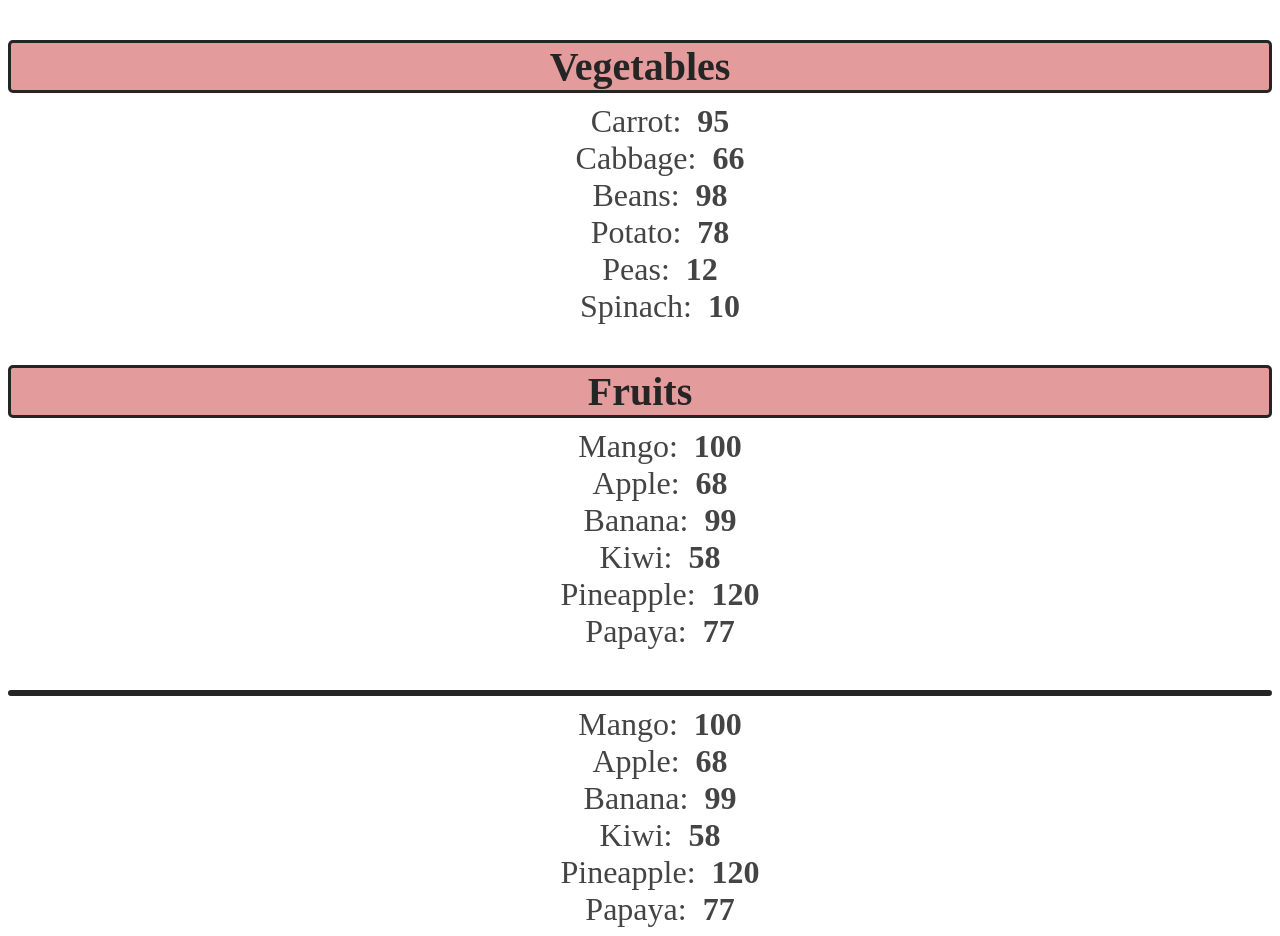
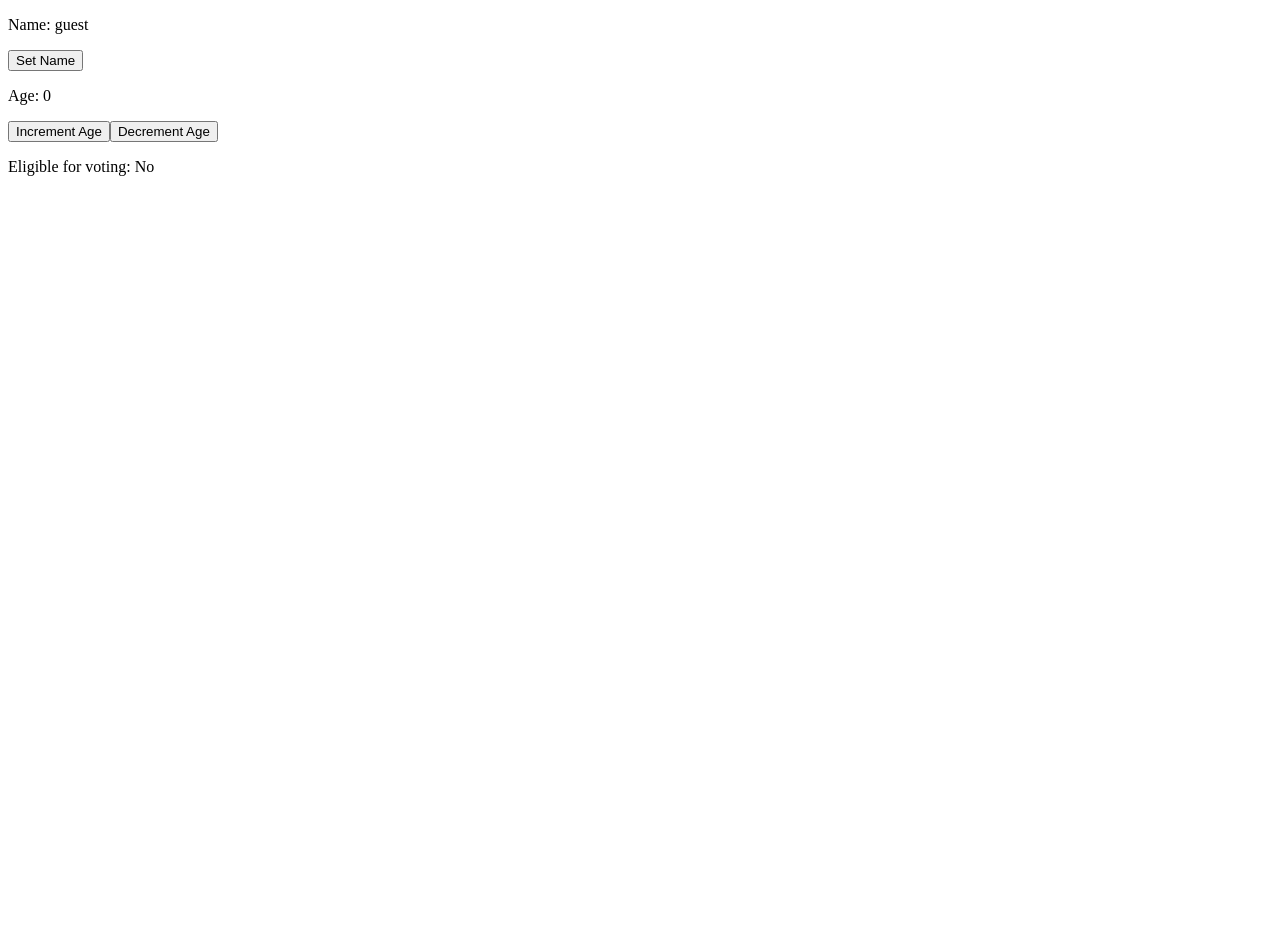
Before and after one commit to Sahil-Rawat-001/BasicReact-App, a React (Vite) app: page / in a window 1280 px wide. After the commit the page ends 800 px from the top, so only its background shows below. Built offline with nearby package versions, Linux system fonts and the light colour scheme.

Commit message:
add MyComponent comp and learn about useState hook

```diff
--- a/src/App.jsx
+++ b/src/App.jsx
@@ -1,33 +1,14 @@
-import List from "./List";
-
+import MyComponent from "./MyComponent";
 
 function App() {
 
-  const vegetables = [  {id: 1, name: "Carrot" , calories: 95 },
-                        {id: 2, name: "Cabbage", calories: 66 },
-                        {id: 3, name: "Beans"  , calories: 98 },
-                        {id: 4, name: "Potato" , calories: 78 },
-                        {id: 5, name: "Peas"   , calories: 12 },
-                        {id: 6, name: "Spinach", calories: 10 }
-                    ];
-
-
-  const fruits = [  {id: 6, name: "Mango" , calories: 100 },
-                    {id: 7, name: "Apple", calories: 68 },
-                    {id: 8, name: "Banana"  , calories: 99 },
-                    {id: 9, name: "Kiwi" , calories: 58 },
-                    {id: 10, name: "Pineapple", calories: 120 },
-                    {id: 11, name: "Papaya", calories: 77 }
-                 ];
 
 
 
   return(
 
     <>
-      {vegetables.length > 0 && <List items={vegetables} category="Vegetables"/> }
-      {fruits.length > 0 && <List items={fruits} category="Fruits"/>}
-      {fruits.length > 0 && <List items={fruits} />}
+      <MyComponent/>
     </>
   );
 }
--- /dev/null
+++ b/src/MyComponent.jsx
@@ -0,0 +1,67 @@
+/*
+React hook  = Special Function that allows functional components
+              to use React features without writing class components
+              (useState, useEffect, useContext, useReducer, useCallback, and more...)
+*/
+
+
+/*
+useState() = A React hook that allows the creation of a stateful variable and a setter function
+            to update its value in the virtual DOM.
+            [name, setName];
+*/
+
+import React, {useState} from "react";
+
+function MyComponent(){
+
+    const [name, setName] = useState('guest');
+    const [age, setAge] = useState(0);
+    const [isEligibleVoter, setIsEligibleVoter] = useState(false);
+
+    const updateName = () => {
+
+        setName("SpongeBob")
+    }
+
+    const incrementAge = () =>{
+
+        setAge( prevAge => {
+
+            const newAge = prevAge + 1;
+            if(newAge >= 18) setIsEligibleVoter(true);
+            return newAge;
+        });
+    }
+
+    const decrementAge = () =>{
+
+        setAge(prevAge => {
+
+            const newAge = prevAge - 1;
+
+            if(newAge < 18) setIsEligibleVoter(false);
+
+            return newAge
+        })
+
+    }
+
+    return (
+
+        <div>
+            <p>Name: {name}</p>
+             <button onClick={updateName}>Set Name</button>
+
+            <p>Age: {age}</p>
+            <button onClick={incrementAge}>Increment Age</button>
+            <button onClick={decrementAge}>Decrement Age</button>
+
+            <p>Eligible for voting: {isEligibleVoter ? "Yes" : "No"}</p>
+
+
+        </div>
+    );
+}
+
+export default MyComponent
```
Also changed, not shown: src/Button1.jsx (+27 -2 lines).
